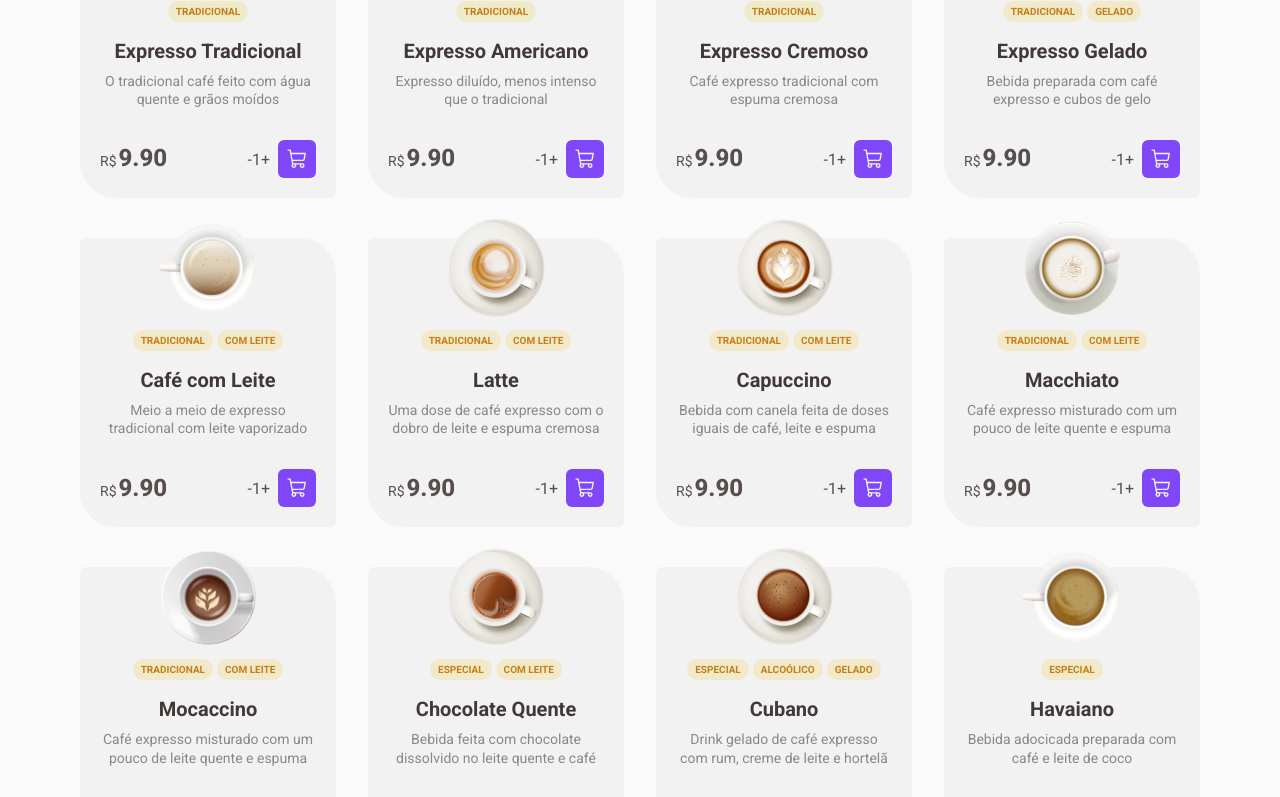
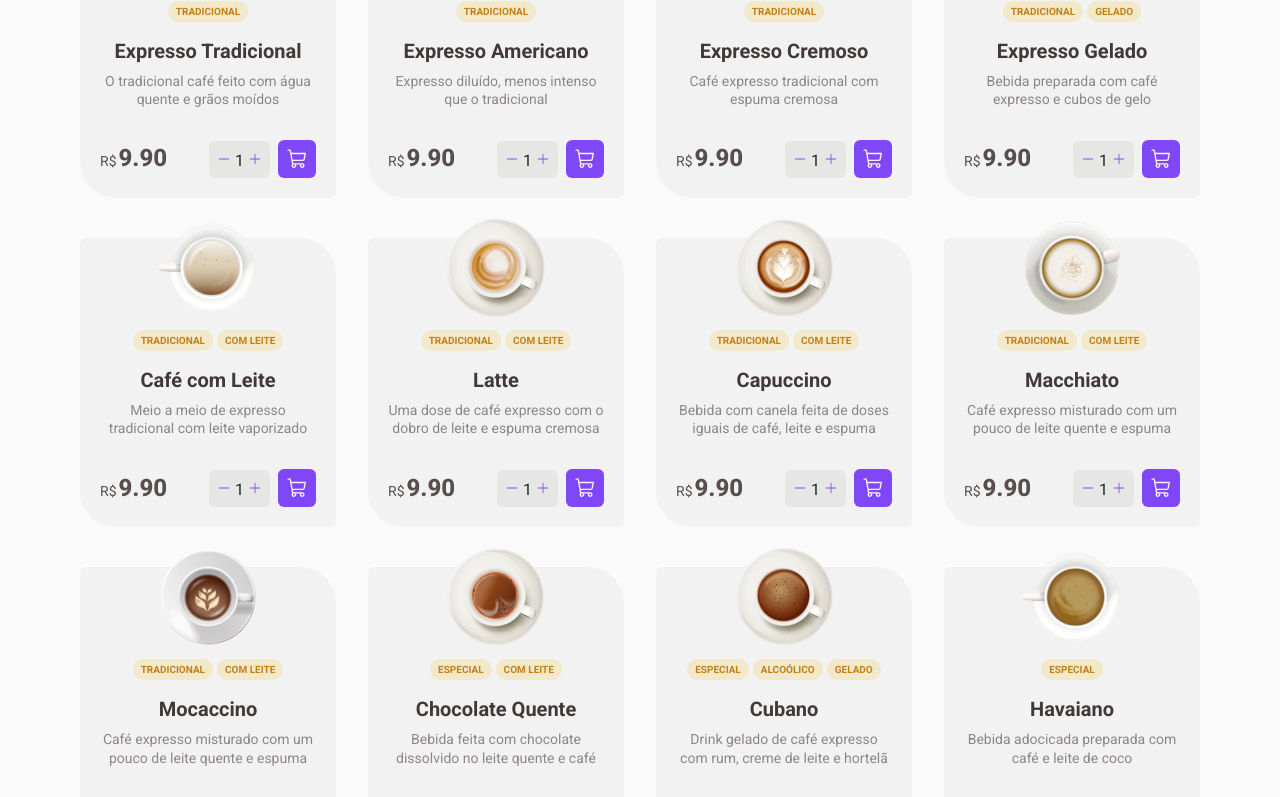
Before and after one commit to marlondenisck/ignite-coffe-delivery, a React (Vite) app: page / in a window 1280 px wide. Shown: the part 871-1668 px from the top of the page. Built offline with nearby package versions, Linux system fonts and the light colour scheme.

Commit message:
adiciona contexto de carrinho e implementa controle de quantidade no componente Card

```diff
--- a/src/Components/Card/index.tsx
+++ b/src/Components/Card/index.tsx
@@ -1,6 +1,7 @@
-import { useEffect, useState } from 'react'
+import { useEffect, useState, useContext } from 'react'
+import { CartContext } from '../../contexts/CartContext'
 
-import { CheckFat, ShoppingCart } from '@phosphor-icons/react'
+import { CheckFat, ShoppingCart, Minus, Plus } from '@phosphor-icons/react'
 import './styles.css'
 
 type CardProps = {
@@ -15,6 +16,41 @@ type CardProps = {
 }
 export function Card({ coffee }: CardProps) {
   const [isItemAdded, setIsItemAdded] = useState(false)
+  const [quantity, setQuantity] = useState(1)
+
+  const { items, addToCart } = useContext(CartContext)
+  // const isIteminCart = items.some(item => item.id === coffee.id)
+
+  function incrementQuantity() {
+    setQuantity(state => state + 1)
+  }
+
+  function decrementQuantity() {
+    if (quantity > 1) {
+      setQuantity(state => state - 1)
+    }
+  }
+
+  function handleAddItem() {
+    addToCart({ id: coffee.id, quantity })
+    setIsItemAdded(true)
+    setQuantity(1)
+  }
+
+  const QuantityInput = () => {
+    return (
+      <div className="quantity-input-container">
+        <button disabled={isItemAdded} onClick={() => decrementQuantity()}>
+          <Minus size={14} />
+        </button>
+        <span>{quantity}</span>
+        <button disabled={isItemAdded} onClick={() => incrementQuantity()}>
+          <Plus size={14} />
+        </button>
+      </div>
+    )
+  }
+
   return (
     <div className="container">
       <img src={coffee?.image} alt={coffee?.title} />
@@ -32,9 +68,9 @@ export function Card({ coffee }: CardProps) {
           <span>{coffee?.price.toFixed(2)}</span>
         </div>
         <div className="order">
-          <div className="quantityInput">-1+</div>
+          <QuantityInput />
 
-          <button type="button">
+          <button type="button" disabled={isItemAdded} onClick={handleAddItem}>
             {isItemAdded ? (
               <CheckFat weight="fill" size={22} color={`var(--base-card)`} />
             ) : (
--- a/src/Components/Card/styles.css
+++ b/src/Components/Card/styles.css
@@ -100,3 +100,33 @@
     }
   }
 }
+
+.quantity-input-container {
+  padding: 8px;
+  background-color: var(--base-button);
+  border-radius: 6px;
+
+  display: flex;
+  gap: 4px;
+
+  button {
+    background-color: transparent;
+    display: flex;
+    align-items: center;
+  }
+
+  button svg {
+    color: var(--purple);
+
+    transition: all 0.2s;
+
+    &:hover {
+      color: var(--purple-dark);
+    }
+  }
+
+  span {
+    padding-top: 2px;
+    color: var(--base-title);
+  }
+}
--- a/src/Components/Header/index.tsx
+++ b/src/Components/Header/index.tsx
@@ -1,24 +1,26 @@
+import { useContext } from 'react'
+import { CartContext } from '../../contexts/CartContext'
+
+import { Link } from 'react-router-dom'
 import { MapPin, ShoppingCart } from '@phosphor-icons/react'
 import './styles.css'
 
 export function Header() {
+  const { items } = useContext(CartContext)
   return (
     <header className="header-container">
-      <a href="#">
+      <Link to="/">
         <img src="/logo.svg" alt="Coffe Delivery" />
-      </a>
+      </Link>
       <aside className="header-actions">
         <div>
           <MapPin size={22} weight="fill" />
           <span>Porto Alegre, RS</span>
         </div>
-        <a
-          href={`/cart`}
-          // aria-disabled={cart.length === 0}
-        >
+        <Link to={`/cart`} aria-disabled={items.length === 0}>
           <ShoppingCart size={22} weight="fill" />
-          {/* {cart.length > 0 ? <span>{cart.length}</span> : null} */}
-        </a>
+          {items.length > 0 ? <span>{items.length}</span> : null}
+        </Link>
       </aside>
     </header>
   )
--- /dev/null
+++ b/src/contexts/CartContext.tsx
@@ -0,0 +1,41 @@
+import { createContext, useState, ReactNode } from 'react'
+
+// Tipo para um item no carrinho
+type CartItem = {
+  id: string
+  quantity: number
+}
+
+// Tipo para o contexto do carrinho
+type CartContextType = {
+  items: CartItem[]
+  addToCart: (id: string, quantity: number) => void
+  removeFromCart: (id: string) => void
+}
+
+export const CartContext = createContext({} as CartContextType)
+
+export function CartProvider({ children }: { children: ReactNode }) {
+  const [items, setItems] = useState([])
+
+  function addToCart(id: string, quantity: number) {
+    const itemIndex = items.findIndex(item => item.id === id)
+
+    if (itemIndex >= 0) {
+      const newItems = [...items]
+      newItems[itemIndex].quantity += quantity
+      setItems(newItems)
+    } else {
+      setItems([...items, { id, quantity }])
+    }
+  }
+  function removeFromCart(id: string) {
+    setItems(items.filter(item => item.id !== id))
+  }
+
+  return (
+    <CartContext.Provider value={{ items, addToCart, removeFromCart }}>
+      {children}
+    </CartContext.Provider>
+  )
+}
--- a/src/pages/Cart/index.tsx
+++ b/src/pages/Cart/index.tsx
@@ -8,9 +8,13 @@ import {
 } from '@phosphor-icons/react'
 
 import { coffees } from '../../../data.json'
+import { useContext } from 'react'
+import { CartContext } from '../../contexts/CartContext'
 import './styles.css'
 
 export function Cart() {
+  const { items } = useContext(CartContext)
+
   return (
     <main className="container-cart">
       <div className="info-container-cart">
```
Also changed, not shown: src/main.tsx (+4 -4 lines).
